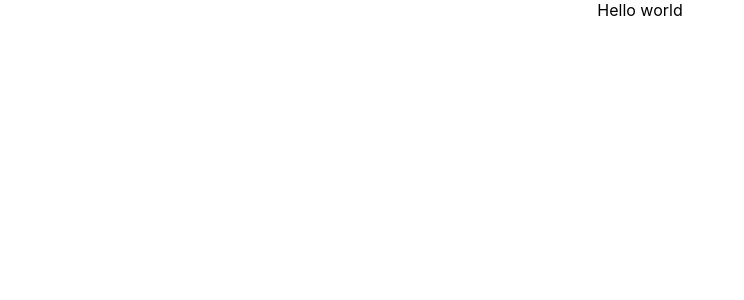
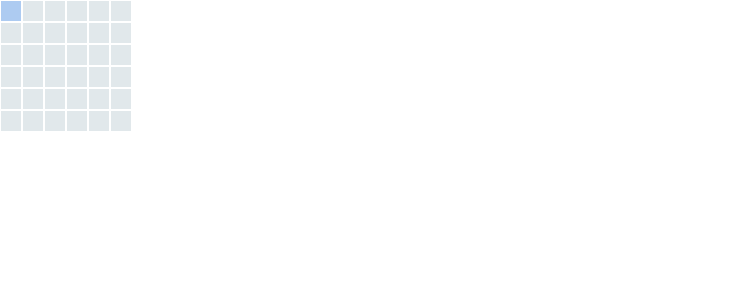
Before and after one commit to shawn-dsz/vigilant-octo-invention, a React (Create React App) app: page / in a window 1280 px wide. Shown: the top 300 px of the page, without its empty margins (0-744 px from the left). Built offline with nearby package versions, Linux system fonts and the light colour scheme.

Commit message:
render grid

```diff
--- a/package.json
+++ b/package.json
@@ -10,6 +10,7 @@
     "@types/node": "^16.11.45",
     "@types/react": "^18.0.15",
     "@types/react-dom": "^18.0.6",
+    "classnames": "^2.3.1",
     "react": "^18.2.0",
     "react-dom": "^18.2.0",
     "react-scripts": "5.0.1",
--- a/src/App.css
+++ b/src/App.css
@@ -1,38 +1,23 @@
-.App {
-  text-align: center;
+:root {
+  --cell-size: 20px;
+}
+.cell {
+  flex-direction: column;
+  width: var(--cell-size);
+  height: var(--cell-size);
+  background-color: #e1e8eb;
+  border: 1px solid white;
 }
 
-.App-logo {
-  height: 40vmin;
-  pointer-events: none;
+.row {
+  display: flex;
+  flex-direction: row;
 }
 
-@media (prefers-reduced-motion: no-preference) {
-  .App-logo {
-    animation: App-logo-spin infinite 20s linear;
-  }
+.alive {
+  background-color: #86b1e7;
 }
 
-.App-header {
-  background-color: #282c34;
-  min-height: 100vh;
-  display: flex;
-  flex-direction: column;
-  align-items: center;
-  justify-content: center;
-  font-size: calc(10px + 2vmin);
-  color: white;
+.cell:hover {
+  background-color: #adcbf1;
 }
-
-.App-link {
-  color: #61dafb;
-}
-
-@keyframes App-logo-spin {
-  from {
-    transform: rotate(0deg);
-  }
-  to {
-    transform: rotate(360deg);
-  }
-}
--- a/src/App.tsx
+++ b/src/App.tsx
@@ -1,7 +1,39 @@
+import { useState } from 'react';
+import cn from 'classnames';
+
 import './App.css';
 
+const numberOfRows = 6;
+const numberOfColumns = 6;
+
+const generateGrid = () =>
+  Array.from({ length: numberOfRows }, () =>
+    Array.from({ length: numberOfColumns }, () => 0)
+  );
+
 function App() {
-  return <div className="App">Hello world</div>;
+  const [grid] = useState(generateGrid);
+
+  return (
+    <>
+      {grid.map((row, rowIndex) => {
+        return (
+          <div className="row">
+            {row.map((_, columnIndex) => {
+              return (
+                <div
+                  className={cn('cell flex', {
+                    alive: grid[rowIndex][columnIndex] === 1,
+                  })}
+                  key={`${rowIndex}-${columnIndex}`}
+                />
+              );
+            })}
+          </div>
+        );
+      })}
+    </>
+  );
 }
 
 export default App;
```
Also changed, not shown: 1 other file (tests, documents, lock files or other folders).
